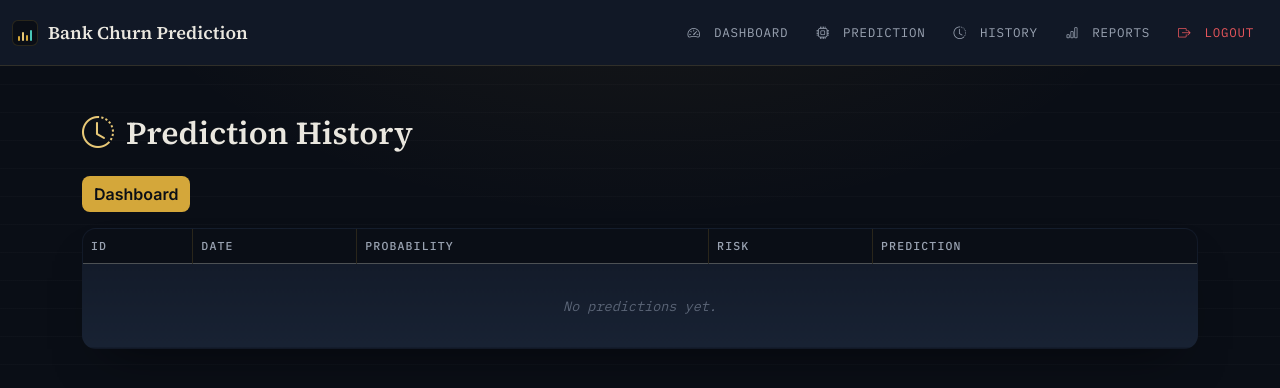
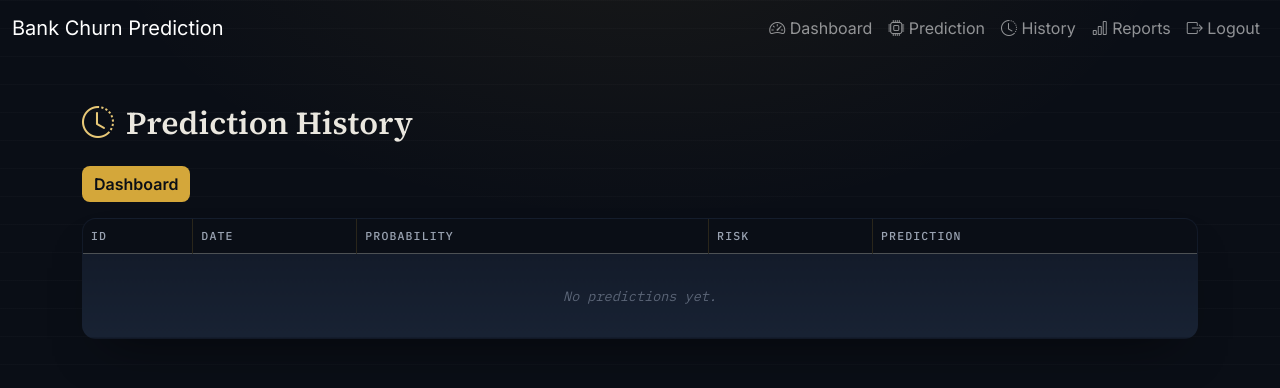
Before and after one commit to Hiruni28/bank-customer-churn-prediction, a Flask app: template templates/history.html in a window 1280 px wide. Shown: the top 388 px of the page. Run offline with Flask 3, Linux system fonts and the light colour scheme; the template is opened without the code that fills it, so the values that code supplies are empty; parts of the project's set-up code (start-up, migrations or seed data) failed here and were passed over.

Commit message:
Updated History css file

```diff
--- a/static/history.css
+++ b/static/history.css
@@ -140,88 +140,4 @@
     outline-offset:2px;
 }
 
-/* ---- navbar (shared markup with dashboard / index) ---- */
-.navbar-ledger{
-    background:var(--ink-900) !important;
-    border-bottom:1px solid var(--line);
-    padding:14px 0;
-}
-
-.navbar-ledger .navbar-brand{
-    display:flex;
-    align-items:center;
-    gap:10px;
-    font-family:'Source Serif 4','Georgia',serif;
-    font-weight:600;
-    font-size:18px;
-    color:var(--text-hi) !important;
-}
-
-.brand-mark{
-    width:26px;
-    height:26px;
-    border-radius:6px;
-    background:var(--ink-950);
-    border:1px solid var(--line);
-    display:flex;
-    align-items:flex-end;
-    justify-content:center;
-    gap:2px;
-    padding:5px 5px 4px;
-    flex-shrink:0;
-}
-
-.brand-mark span{
-    width:3px;
-    border-radius:1px;
-    background:var(--gold);
-}
-.brand-mark span:nth-child(1){height:5px;}
-.brand-mark span:nth-child(2){height:9px; background:var(--gold-soft);}
-.brand-mark span:nth-child(3){height:6px;}
-.brand-mark span:nth-child(4){height:11px; background:var(--signal);}
-
-.navbar-ledger .navbar-toggler{
-    border-color:var(--line);
-}
-
-.navbar-ledger .navbar-toggler-icon{
-    filter:invert(1) grayscale(1) brightness(1.6);
-}
-
-.navbar-ledger .nav-link{
-    font-family:'IBM Plex Mono','Courier New',monospace;
-    font-size:12.5px;
-    letter-spacing:.06em;
-    text-transform:uppercase;
-    color:var(--text-mid) !important;
-    padding:8px 14px !important;
-    border-radius:7px;
-    transition:color .2s ease, background .2s ease;
-}
-
-.navbar-ledger .nav-link i{
-    margin-right:5px;
-}
-
-.navbar-ledger .nav-link:hover,
-.navbar-ledger .nav-link:focus-visible{
-    color:var(--text-hi) !important;
-    background:var(--ink-800);
-}
-
-.navbar-ledger .logout-link{
-    color:var(--danger) !important;
-}
-
-.navbar-ledger .logout-link:hover{
-    background:rgba(230,85,91,.12);
-    color:var(--danger) !important;
-}
-
-@media(max-width:768px){
-    .navbar-ledger .navbar-nav{
-        margin-top:12px;
-        gap:2px;
-    }
-}
+/* Navbar styling now lives in navbar.css (shared across pages) */
```
